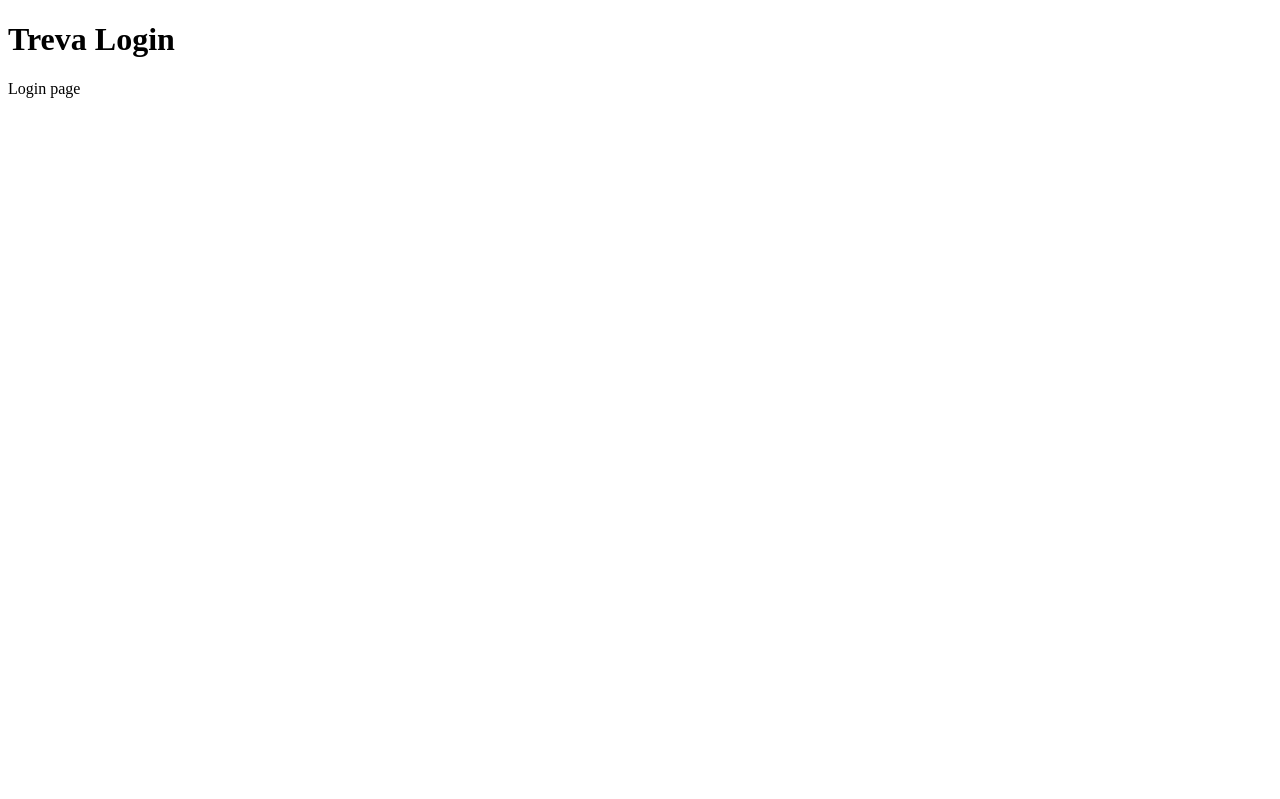
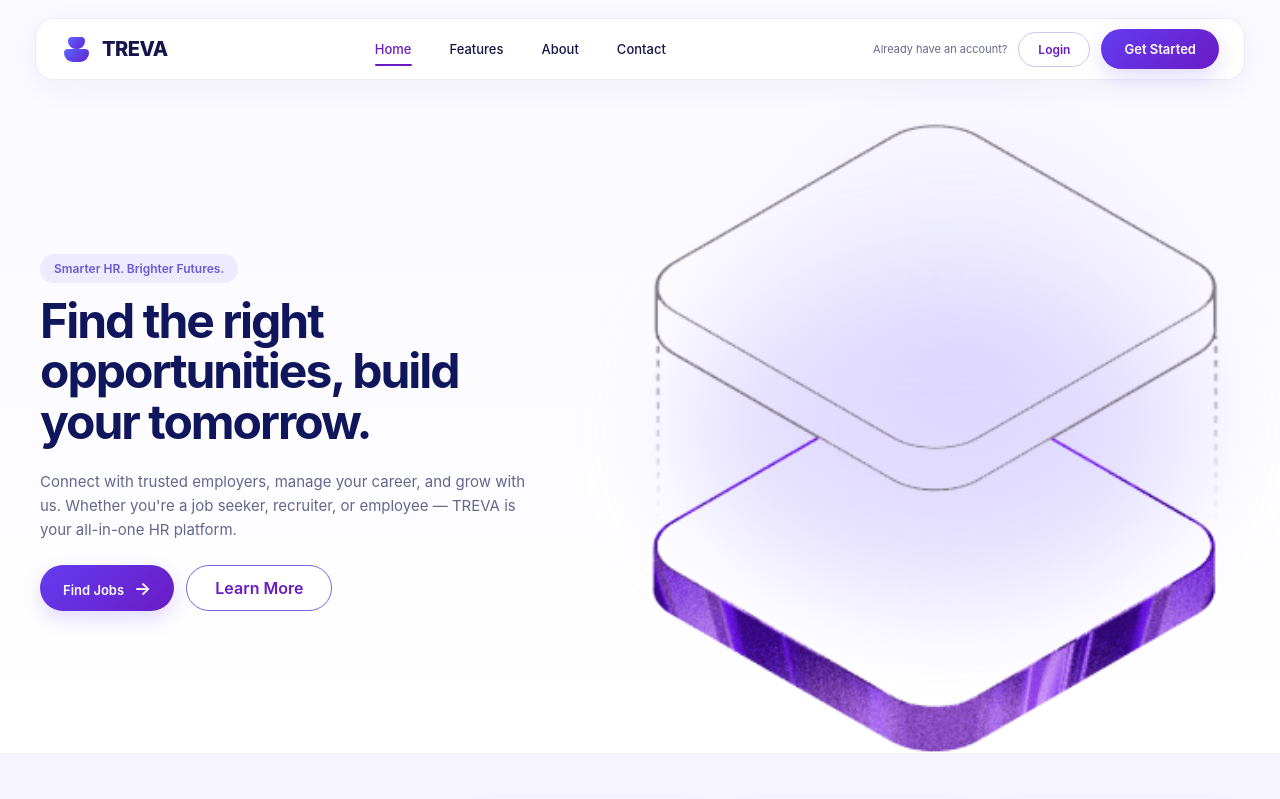
Before and after one commit to Gen-Mayank/AI-HR-Frontend, a React (Vite) app: page / in a window 1280 px wide. Shown: the top 799 px of the page. Built offline with nearby package versions, Linux system fonts and the light colour scheme.

Commit message:
Updated commit files

```diff
--- a/src/App.jsx
+++ b/src/App.jsx
@@ -1,4 +1,6 @@
 import { BrowserRouter, Routes, Route } from "react-router-dom";
+
+import Landing from "./pages/Landing";
 import Login from "./pages/Login";
 import HRDashboard from "./pages/HRDashboard";
 import EmployeeDashboard from "./pages/EmployeeDashboard";
@@ -8,13 +10,12 @@
   return (
     <BrowserRouter>
       <Routes>
-              <Route path="/" element={<Login />} />
-              <Route path="/hr" element={<HRDashboard />} />
-              <Route path="/employee" element={<EmployeeDashboard />} />
-              <Route path="/job-seeker" element={<JobSeekerDashboard />} />
-          </Routes>
-
-
+        <Route path="/" element={<Landing />} />
+        <Route path="/login" element={<Login />} />
+        <Route path="/hr" element={<HRDashboard />} />
+        <Route path="/employee" element={<EmployeeDashboard />} />
+        <Route path="/job-seeker" element={<JobSeekerDashboard />} />
+      </Routes>
     </BrowserRouter>
   );
 }
--- a/src/components/landing/Hero.jsx
+++ b/src/components/landing/Hero.jsx
@@ -1,4 +1,4 @@
-import heroImage from "../../assets/images/hero.png";
+import heroImage from "../../assets/hero.png";
 
 const Hero = () => {
   return (
--- a/src/index.css
+++ b/src/index.css
@@ -0,0 +1,12 @@
+* {
+  box-sizing: border-box;
+}
+
+html,
+body,
+#root {
+  margin: 0;
+  padding: 0;
+  width: 100%;
+  min-height: 100%;
+}
```
